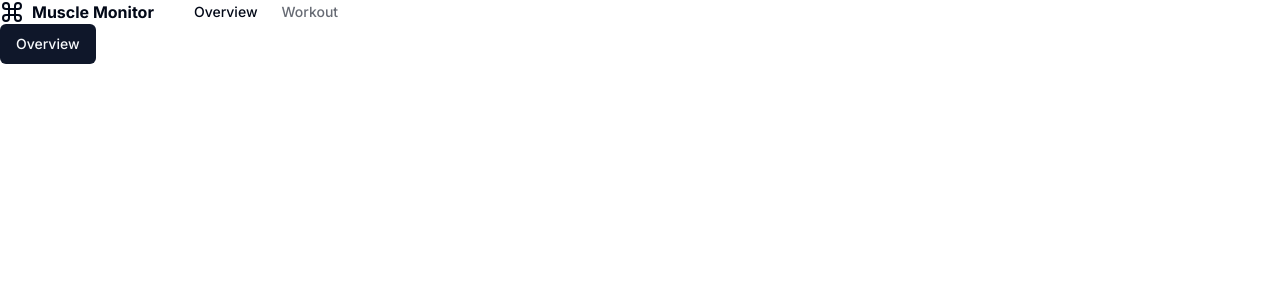
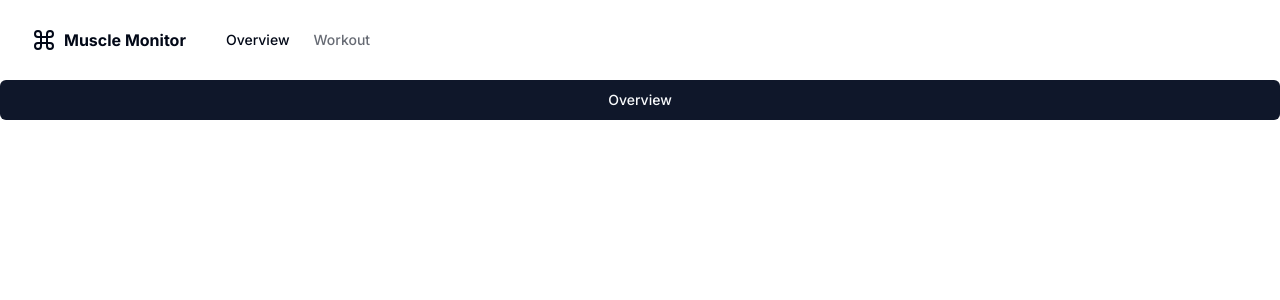
Before and after one commit to iEnergyy/muscle-monitor, a Next.js app: page /overview in a window 1280 px wide. Shown: the top 300 px of the page. Built offline with nearby package versions, Linux system fonts and the light colour scheme.

Commit message:
styled header

```diff
--- a/app/overview/page.tsx
+++ b/app/overview/page.tsx
@@ -8,8 +8,12 @@ export const metadata = {
 
 export default function OverviewPage() {
     return (
-        <div>
-            <MainNav items={baseNavConfig.mainNav} />
+        <div className="flex min-h-screen flex-col">
+            <header className="container z-40 bg-background">
+                <div className="flex h-20 items-center justify-between py-6">
+                    <MainNav items={baseNavConfig.mainNav} />
+                </div>
+            </header>
             <Button>Overview</Button>
         </div>
     )
--- a/app/page.tsx
+++ b/app/page.tsx
@@ -5,8 +5,13 @@ import Image from 'next/image'
 
 export default function Home() {
   return (
+    <div className="flex min-h-screen flex-col">
+      <header className="container z-40 bg-background">
+        <div className="flex h-20 items-center justify-between py-6">
+          <MainNav items={baseNavConfig.mainNav} />
+        </div>
+      </header>
       <main className="flex min-h-screen flex-col items-center justify-between p-24">
-      <MainNav items={baseNavConfig.mainNav} />
         <div className="z-10 max-w-5xl w-full items-center justify-between font-mono text-sm lg:flex">
           <p className="fixed left-0 top-0 flex w-full justify-center border-b border-gray-300 bg-gradient-to-b from-zinc-200 pb-6 pt-8 backdrop-blur-2xl dark:border-neutral-800 dark:bg-zinc-800/30 dark:from-inherit lg:static lg:w-auto  lg:rounded-xl lg:border lg:bg-gray-200 lg:p-4 lg:dark:bg-zinc-800/30">
             Get started by editing&nbsp;
@@ -114,5 +119,6 @@ export default function Home() {
           </a>
         </div>
       </main>
+    </div>
   )
 }
--- a/app/workout/page.tsx
+++ b/app/workout/page.tsx
@@ -8,8 +8,12 @@ export const metadata = {
 
 export default function WorkoutPage() {
     return (
-        <div>
-            <MainNav items={baseNavConfig.mainNav} />
+        <div className="flex min-h-screen flex-col">
+            <header className="container z-40 bg-background">
+                <div className="flex h-20 items-center justify-between py-6">
+                    <MainNav items={baseNavConfig.mainNav} />
+                </div>
+            </header>
             <Button>Workout</Button>
         </div>
     )
```
Lines whose indentation alone changed are shown as unchanged.
